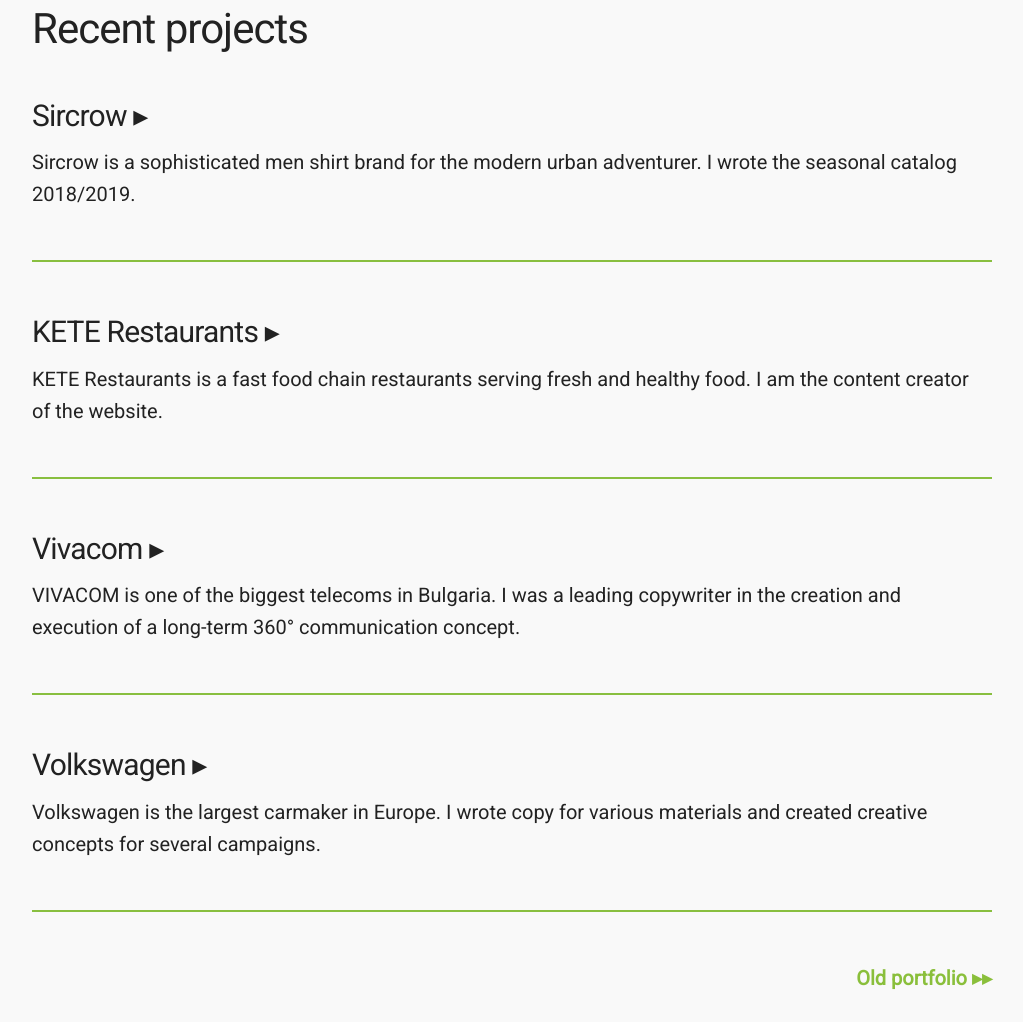
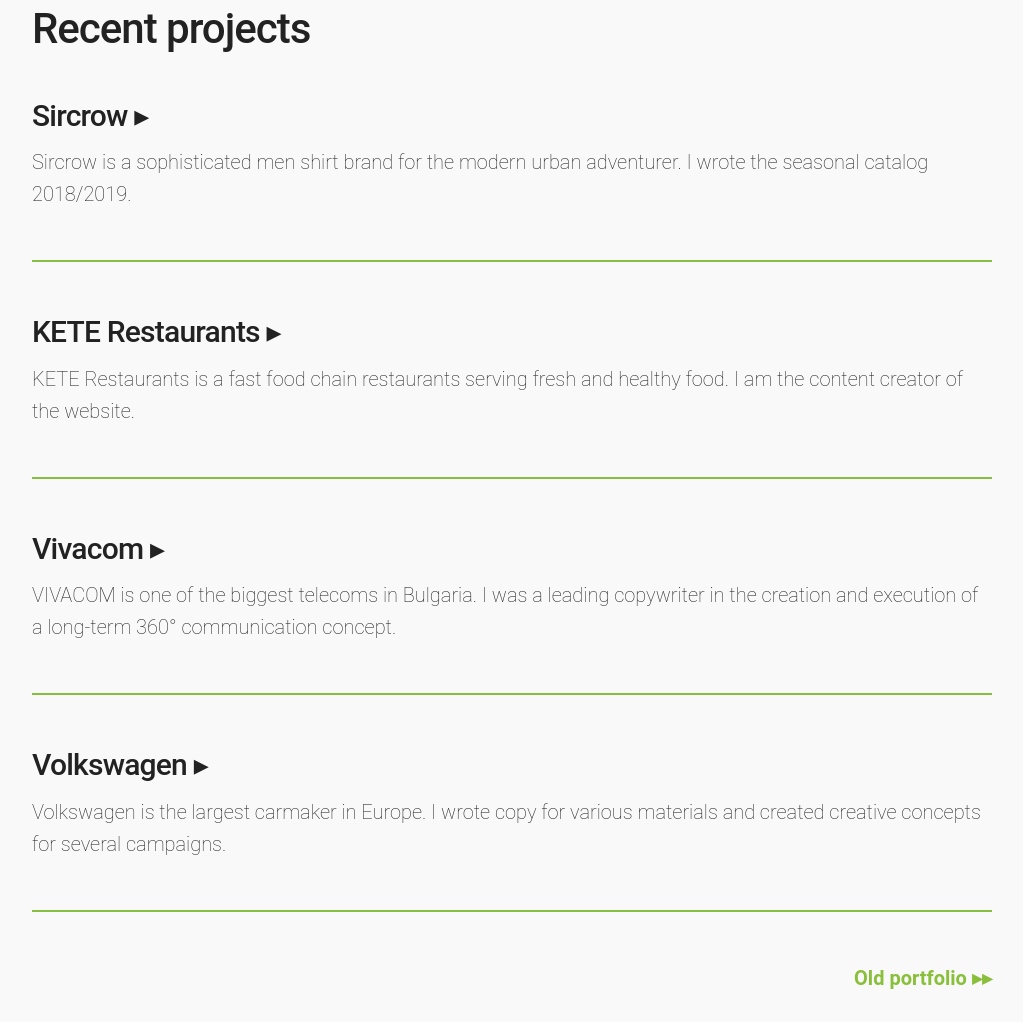
Before and after one commit to boriskirov/portfolio, a plain HTML site: page index.html in a window 1280 px wide. Shown: the part 773-1795 px from the top of the page, without its empty margins (128-1151 px from the left). Drawn offline with Linux system fonts and the light colour scheme.

Commit message:
Fixed typography
fixed typography with roboto

```diff
--- a/css2/skeleton.css
+++ b/css2/skeleton.css
@@ -553,8 +553,14 @@ h4 {
   font-size: 2.5rem;
 }
 
+
+.link-text {
+  font-weight: bold;
+}
+
 .project-description {
   font-size: 2rem;
+  font-weight: 100;
 }
 
 .tumblr-link {
--- a/index.html
+++ b/index.html
@@ -15,7 +15,7 @@
 
   <!-- FONT
   –––––––––––––––––––––––––––––––––––––––––––––––––– -->
-<link href="https://fonts.googleapis.com/css?family=Roboto" rel="stylesheet">
+<link href="https://fonts.googleapis.com/css?family=Roboto+Mono:400,700" rel="stylesheet">
 
   <!-- CSS
   –––––––––––––––––––––––––––––––––––––––––––––––––– -->
@@ -40,7 +40,7 @@
         </div>
         <div class="row" style="border-bottom: 2px solid #89bf40">
           <div class="six columns">
-            <p><span class="text-emoji">👩‍💻</span>Creator of <a href="https://www.instagram.com/streetsmarts_/" target="_blank"><b>StreetSmarts.</b></a></p>
+            <p><span class="text-emoji">👩‍💻</span>Creator of <a class="link-text" href="https://www.instagram.com/streetsmarts_/" target="_blank"><b>StreetSmarts.</b></a></p>
             <p><span class="text-emoji">🏃</span>Runner enthusiast.</p>
             <p><span class="text-emoji">🌿</span>Succulent dreamer.</p>
             <p><span class="text-emoji">🐈</span>Petting cats all around the globe.</p>
@@ -62,7 +62,7 @@
       <div class="row">
         <div class="onecolumn">
           <div class="project-container">
-            <a href="http://www.sircrow.com/" target="_blank">
+            <a class="link-text" href="http://www.sircrow.com/" target="_blank">
               <h4> Sircrow ▸</h4>
               <span class="project-description">Sircrow is a sophisticated men shirt brand for the modern urban adventurer. I wrote the seasonal catalog 2018/2019.</span>
             </a>
@@ -72,7 +72,7 @@
       <div class="row">
         <div class="onecolumn">
           <div class="project-container">
-            <a href="http://www.kete.bg/" target="_blank">
+            <a class="link-text" href="http://www.kete.bg/" target="_blank">
               <h4>KETE Restaurants ▸</h4>
               <span class="project-description">KETE Restaurants is a fast food chain restaurants serving fresh and healthy food. I am the content creator of the website.</span>
             </a>
@@ -82,7 +82,7 @@
       <div class="row">
         <div class="onecolumn">
           <div class="project-container">
-            <a href="https://havas.bg/havas-sofia/sofia-work/different-together/" target="_blank">
+            <a class="link-text" href="https://havas.bg/havas-sofia/sofia-work/different-together/" target="_blank">
               <h4>Vivacom ▸</h4>
               <span class="project-description">VIVACOM is one of the biggest telecoms in Bulgaria. I was a leading copywriter in the creation and execution of a long-term 360° communication concept.</span>
             </a>
@@ -92,7 +92,7 @@
       <div class="row">
         <div class="onecolumn">
           <div class="project-container">
-            <a href="https://www.adsoftheworld.com/media/digital/volkswagen_voltswheel" target="_blank">
+            <a class="link-text" href="https://www.adsoftheworld.com/media/digital/volkswagen_voltswheel" target="_blank">
               <h4>Volkswagen ▸</h4>
               <span class="project-description">Volkswagen is the largest carmaker in Europe. I wrote copy for various materials and created creative concepts for several campaigns.</span>
             </a>
```
